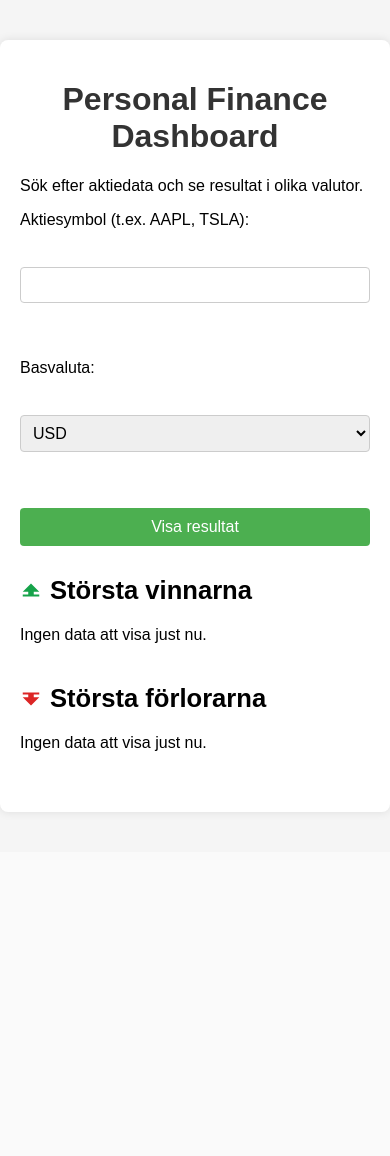
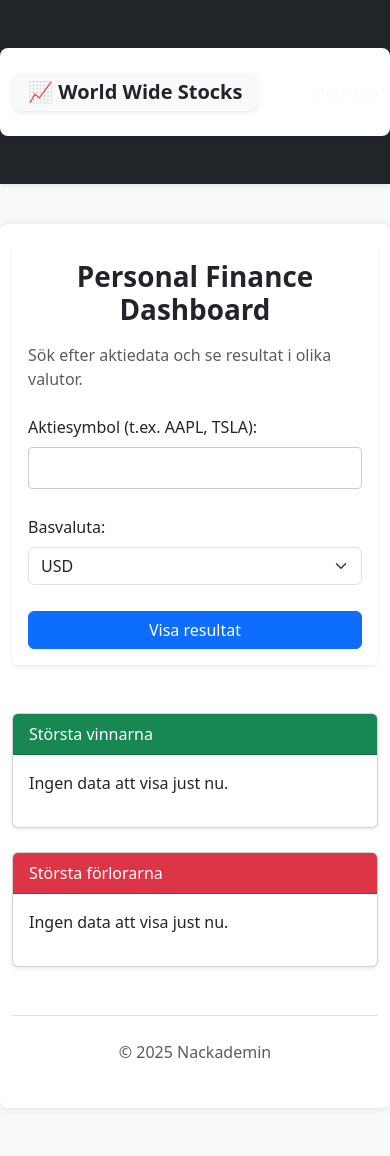
Before and after one commit to Maximon1997/Gruppuppgift_prog2, a Flask app: page / in a window 390 px wide. Before the commit the page ends 814 px from the top, so only its background shows below. Run offline with Flask 3, Linux system fonts and the light colour scheme; data that the repository does not hold is empty.

Commit message:
Refactor index.html for improved layout and styling
Updated the HTML structure and styling of the Personal Finance Dashboard. Enhanced the form layout and added Bootstrap for better responsiveness.

```diff
--- a/application/templates/index.html
+++ b/application/templates/index.html
@@ -4,47 +4,93 @@
     <meta charset="UTF-8">
     <title>Personal Finance Dashboard</title>
     <link rel="stylesheet" href="{{ url_for('static', filename='style.css') }}">
+
+  <!-- Bootstrap -->
+  <link href="https://cdn.jsdelivr.net/npm/bootstrap@5.3.3/dist/css/bootstrap.min.css" rel="stylesheet">
+  <script src="https://cdn.jsdelivr.net/npm/bootstrap@5.3.3/dist/js/bootstrap.bundle.min.js"></script>
+
+  <style>
+    body { background-color: #f8f9fa; }
+    h1, h2 { font-weight: 700; }
+    td.positive { color: #0f5132; background: #d1e7dd33; }
+    td.negative { color: #842029; background: #f8d7da33; }
+  </style>
 </head>
 <body>
+
+  <!-- 🔹 Navbar -->
+  <nav class="navbar navbar-expand-lg navbar-dark bg-dark mb-4 shadow-sm">
     <div class="container">
-        <h1>Personal Finance Dashboard</h1>
-        <p>Sök efter aktiedata och se resultat i olika valutor.</p>
+      <a class="navbar-brand fw-bold d-flex align-items-center gap-2" href="/">
+        <span class="bg-light text-dark px-3 py-1 rounded-3 shadow-sm">
+          📈 World Wide Stocks
+        </span>
+      </a>
+      <span class="text-light small ms-2">Stock App</span>
+    </div>
+  </nav>
 
-        <!-- Formulär för att hämta data -->
+  <!-- 🔹 Huvudinnehåll -->
+  <div class="container mb-5">
+    <div class="card shadow-sm border-0">
+      <div class="card-body">
+        <h1 class="mb-3">Personal Finance Dashboard</h1>
+        <p class="text-muted mb-4">Sök efter aktiedata och se resultat i olika valutor.</p>
+
+        <!-- Formulär (oförändrat) -->
         <form action="/results" method="POST">
-            <!-- Fält för aktiesymbol -->
-            <label for="stock">Aktiesymbol (t.ex. AAPL, TSLA):</label><br>
-            <input type="text" id="stock" name="stock" value="{{ form_data.get('stock', '') }}" required><br><br>
-
-            <!-- Dropdown för basvaluta -->
-            <label for="currency">Basvaluta:</label><br>
-            <select id="currency" name="currency" required>
+          <div class="mb-3">
+            <label for="stock" class="form-label">Aktiesymbol (t.ex. AAPL, TSLA):</label>
+            <input type="text" id="stock" name="stock"
+                   value="{{ form_data.get('stock', '') }}"
+                   class="form-control" required>
+          </div>
+<!-- Dropdown för bas valuta-->
+          <div class="mb-3">
+            <label for="currency" class="form-label">Basvaluta:</label>
+            <select id="currency" name="currency" class="form-select" required>
               {% set saved_currency = form_data.get('currency', '') %}
               <option value="USD" {% if saved_currency == 'USD' %}selected{% endif %}>USD</option>
               <option value="EUR" {% if saved_currency == 'EUR' %}selected{% endif %}>EUR</option>
               <option value="SEK" {% if saved_currency == 'SEK' %}selected{% endif %}>SEK</option>
               <option value="GBP" {% if saved_currency == 'GBP' %}selected{% endif %}>GBP</option>
-            </select><br><br>
-
-            <!-- Skicka-knapp -->
-            <button type="submit">Visa resultat</button>
-        </form>
-
-        <div class="stock-section">
-            <h2 class="gainers-title">Största vinnarna</h2>
-            {{ gainers_table|safe }}
-        </div>
-
-        <div class="stock-section">
-            <h2 class="losers-title">Största förlorarna</h2>
-            {{ losers_table|safe }}
-        </div>
-
+            </select>
           </div>
 
 
+          <button type="submit" class="btn btn-primary">Visa resultat</button>
+        </form>
+      </div>
+    </div>
+
+    <!-- 🔹 Resultat -->
+    <div class="row mt-4 g-4">
+      <div class="col-md-6">
+        <div class="card h-100 shadow-sm">
+          <div class="card-header bg-success text-white">Största vinnarna</div>
+          <div class="card-body table-responsive">
+            {{ gainers_table|safe }}
+          </div>
+        </div>
+      </div>
+
+      <div class="col-md-6">
+        <div class="card h-100 shadow-sm">
+          <div class="card-header bg-danger text-white">Största förlorarna</div>
+          <div class="card-body table-responsive">
+            {{ losers_table|safe }}
+          </div>
+        </div>
+      </div>
+    </div>
+
+    <footer class="text-center text-muted py-4 mt-5 border-top">
+      © 2025 Nackademin
+    </footer>
+  </div>
+
+  <!-- 🔹 Färgmarkering för positiva och negativa värden -->
   <script>
-    // Markerar automatiskt positiva och negativa värden
     document.addEventListener("DOMContentLoaded", function() {
       document.querySelectorAll("td").forEach(td => {
         const text = td.textContent.trim();
@@ -58,6 +104,5 @@
       });
     });
   </script>
-
 </body>
 </html>
```
Lines whose indentation alone changed are shown as unchanged.
